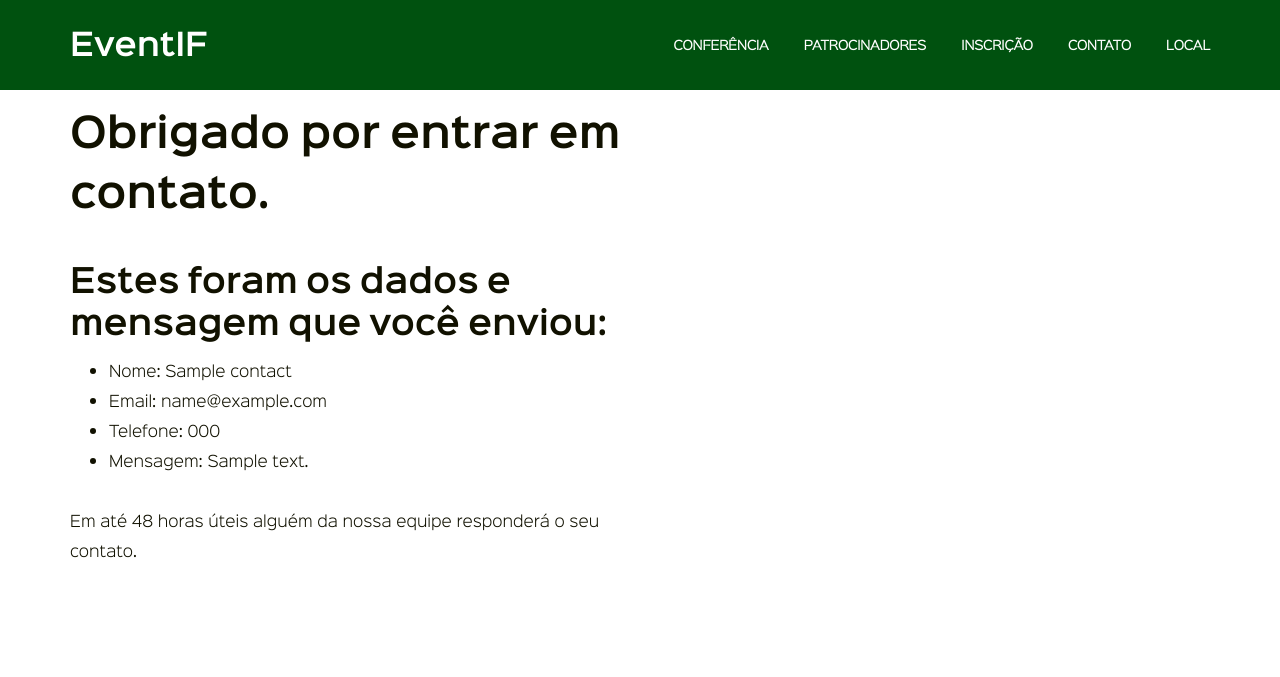
After one commit to samurbanetto/EventIF, a Django app: page /contact/1/ in a window 1280 px wide. The commit adds this page. Shown: the top 677 px of the page. Run offline with Django 5.2, Linux system fonts and the light colour scheme; tables that the repository leaves empty hold one stand-in row (values such as "Sample post").

Commit message:
add template

```diff
--- a/templates/base.html
+++ b/templates/base.html
@@ -36,6 +36,7 @@
                         <li><a data-scroll href="{% url 'home' %}#overview">Conferência</a></li>
                         <li><a data-scroll href="{% url 'home' %}#sponsors">Patrocinadores</a></li>
                         <li><a data-scroll href="{% url 'home' %}#register">Inscrição</a></li>
+                        <li><a data-scroll href="/contact/">Contato</a></li> <!--chama função /contact/-->
                         <li><a data-scroll href="{% url 'home' %}#venue">Local</a></li>
                     </ul>
                 </nav>
--- /dev/null
+++ b/templates/contact/contact_detail.html
@@ -0,0 +1,21 @@
+{% extends 'base.html' %}
+
+{% block content %}
+
+<section>
+    <div class="content row padding-bottom-3 desktop-12 container">
+        <div class="desktop-6">
+            <h1>Obrigado por entrar em contato.</h1>
+            <h2>Estes foram os dados e mensagem que você enviou:</h2>
+
+            <ul>
+                <li>Nome: {{ contact.name }}</li>
+                <li>Email: {{ contact.email }}</li>
+                <li>Telefone: {{ contact.phone }}</li>
+                <li>Mensagem: {{ contact.message }}</li>
+            </ul>
+            <p>Em até 48 horas úteis alguém da nossa equipe responderá o seu contato.</p>
+        </div>
+    </div>
+</section>
+{% endblock content %}
--- a/templates/index.html
+++ b/templates/index.html
@@ -48,7 +48,7 @@
                         <li><a data-scroll href="{% url 'home' %}#overview">Conferência</a></li>
                         <li><a data-scroll href="{% url 'home' %}#sponsors">Patrocinadores</a></li>
                         <li><a data-scroll href="{% url 'home' %}#register">Inscrição</a></li>
-                        <li><a data-scroll href="{% url 'home' %}#contact">Contato</a></li>
+                        <li><a data-scroll href="/contact/">Contato</a></li> <!--chama função /contact/-->
                         <li><a data-scroll href="{% url 'home' %}#venue">Local</a></li>
                     </ul>
                 </nav>
```
Also changed, not shown: templates/contact/contact_email.txt (+6 -7 lines).
